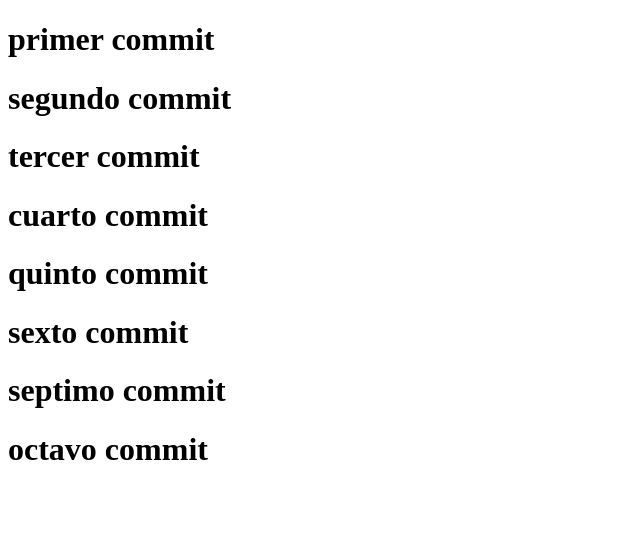
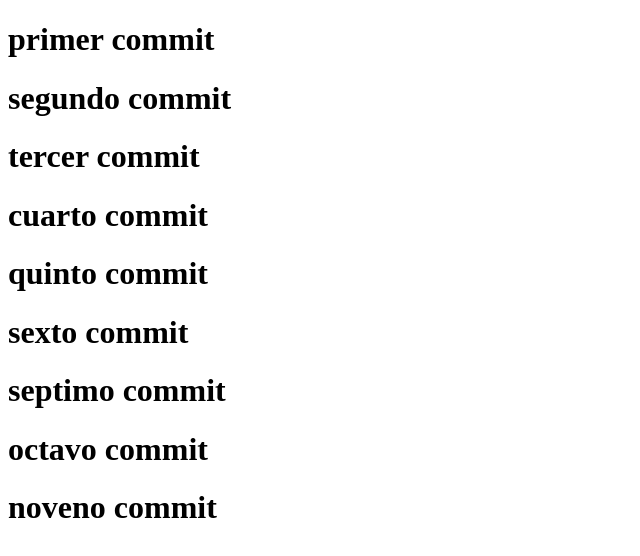
Before and after one commit to 3015263mkopl/taller-pagina-web, a plain HTML site: page index.html in a window 1280 px wide. Shown: the whole page, without its empty margins (0-640 px from the left). Drawn offline with Linux system fonts and the light colour scheme.

Commit message:
decimo commit

```diff
--- a/index.html
+++ b/index.html
@@ -14,5 +14,6 @@
     <h1>sexto commit</h1>
     <h1>septimo commit</h1>
     <h1>octavo commit</h1>
+    <h1>noveno commit</h1>
 </body>
 </html>
```
